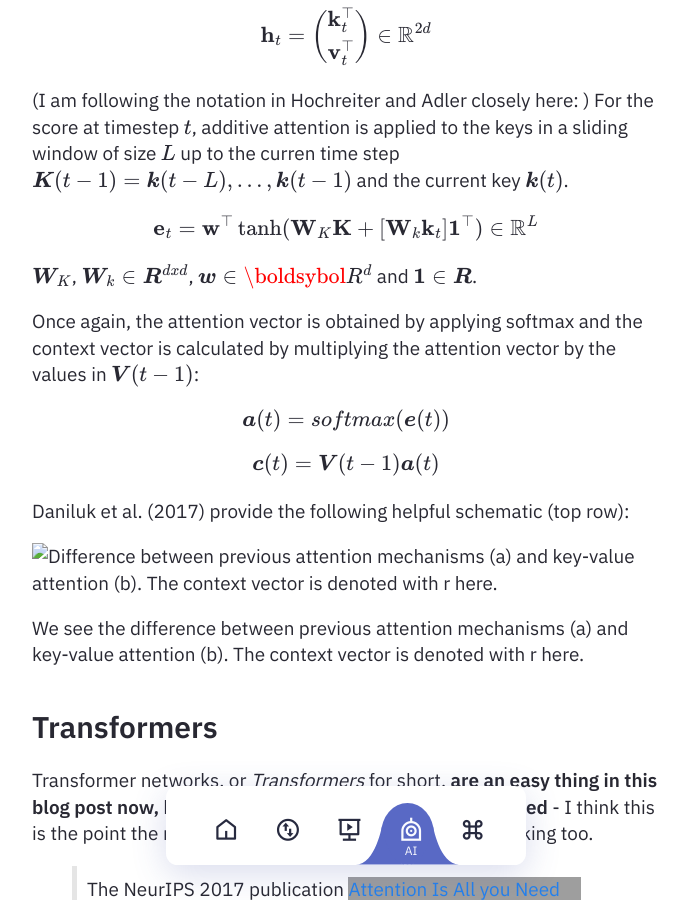
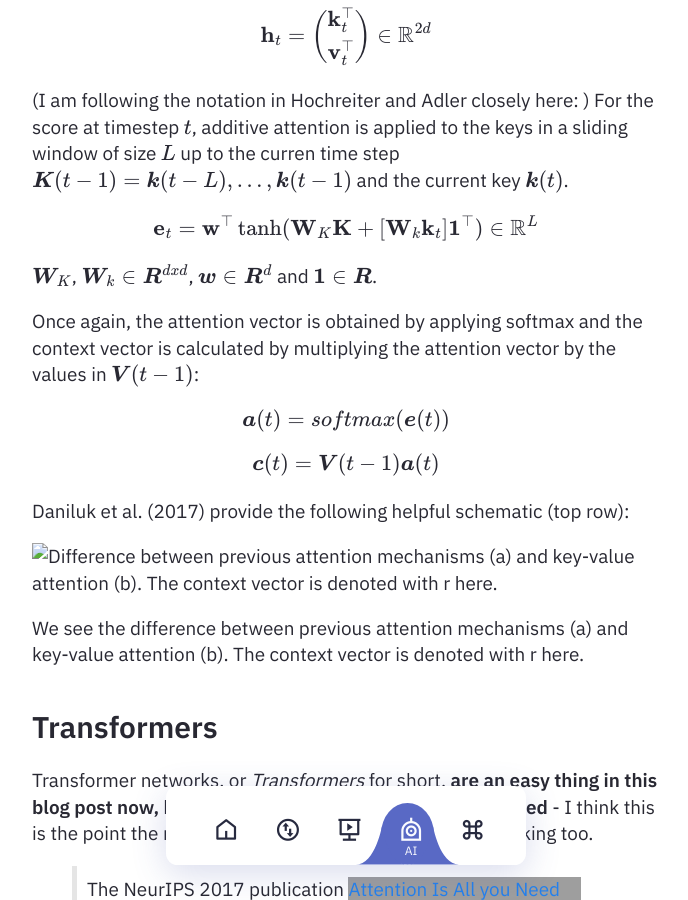
Before and after one commit to heseltime/heseltime.github.io, a Jekyll site: the page built from pages/rDai.md, in a window 1280 px wide and 900 px high, scrolled down 11567 px, cut to the strip 0-900 px from the top of the window. Shown: the whole strip, without its empty margins (294-982 px from the left). Built offline with Jekyll 4.4.1, drawn with Linux system fonts in a browser that asks for light colours; some of the changed text lies outside the part shown; grey boxes are pictures that could not be loaded.

Commit message:
Fix type

```diff
--- a/pages/rDai.md
+++ b/pages/rDai.md
@@ -313,7 +313,7 @@ $$
 
 $$
 
-$$ \boldsymbol{W}_K $$, $$ \boldsymbol{W}_k \in \boldsymbol{R}^{dxd} $$, $$ \boldsymbol{w} \in \boldsybol{R}^d $$ and $$ \boldsymbol{1} \in \boldsymbol{R} $$.
+$$ \boldsymbol{W}_K $$, $$ \boldsymbol{W}_k \in \boldsymbol{R}^{dxd} $$, $$ \boldsymbol{w} \in \boldsymbol{R}^d $$ and $$ \boldsymbol{1} \in \boldsymbol{R} $$.
 
 Once again, the attention vector is obtained by applying softmax and the context vector is calculated by multiplying the attention vector by the values in $$ \boldsymbol{V}(t - 1) $$:
 
```
Also changed, not shown: other parts of pages/rDai.md (+1 -1 lines).
